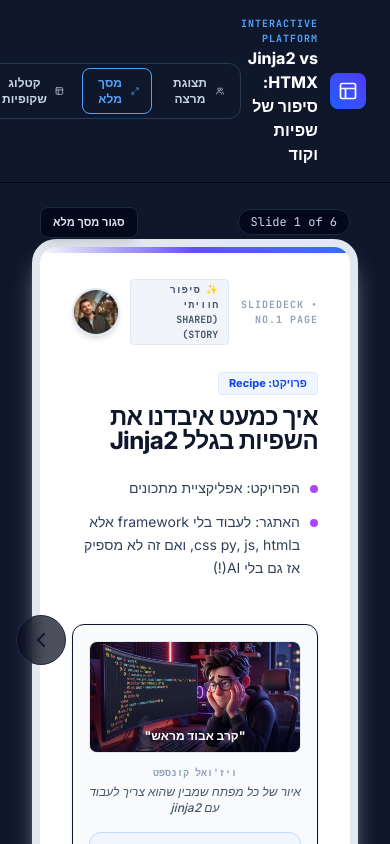
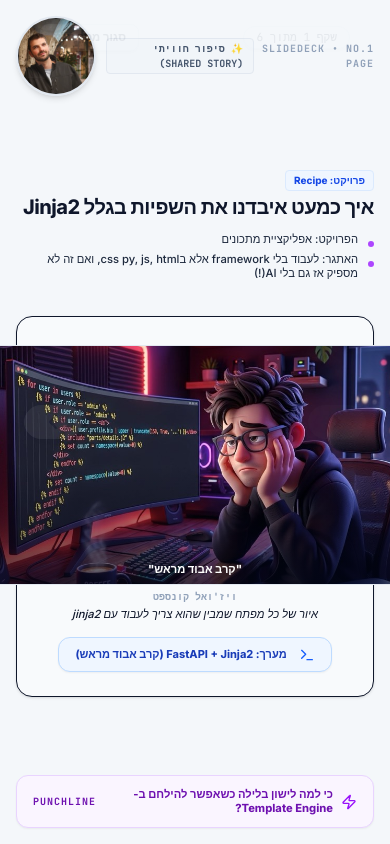
Before and after one commit to David-Beninson/recipe_presentation, a React (Vite) app: page / in a window 390 px wide. Both pictures are taken after a click on the button "מסך מלא". Shown: the top 844 px of the page. Built offline with nearby package versions, Linux system fonts and the light colour scheme.

Commit message:
feat: implement Netflix-style auto-hiding controls and responsive layout adjustments for fullscreen presentation mode

```diff
--- a/src/App.tsx
+++ b/src/App.tsx
@@ -74,6 +74,65 @@
   const [newPointInput, setNewPointInput] = useState("");
 
   const notesEndRef = useRef<HTMLDivElement>(null);
+
+  // --- Fullscreen API & Netflix-style Controls Auto-hide ---
+  const [showControls, setShowControls] = useState(true);
+  const controlsTimeoutRef = useRef<any>(null);
+
+  useEffect(() => {
+    const handleFullscreenChange = () => {
+      if (!document.fullscreenElement && viewMode === "fullscreen") {
+        setViewMode("presenter");
+      }
+    };
+    document.addEventListener("fullscreenchange", handleFullscreenChange);
+    return () => document.removeEventListener("fullscreenchange", handleFullscreenChange);
+  }, [viewMode]);
+
+  useEffect(() => {
+    if (viewMode === "fullscreen") {
+      if (!document.fullscreenElement) {
+        document.documentElement.requestFullscreen().catch((err) => {
+          console.error("Error enabling fullscreen:", err);
+        });
+      }
+    } else {
+      if (document.fullscreenElement) {
+        document.exitFullscreen().catch((err) => {
+          console.error("Error exiting fullscreen:", err);
+        });
+      }
+    }
+  }, [viewMode]);
+
+  useEffect(() => {
+    if (viewMode !== "fullscreen") {
+      setShowControls(true);
+      return;
+    }
+
+    const handleMouseMove = () => {
+      setShowControls(true);
+      if (controlsTimeoutRef.current) {
+        clearTimeout(controlsTimeoutRef.current);
+      }
+      controlsTimeoutRef.current = setTimeout(() => {
+        setShowControls(false);
+      }, 2500);
+    };
+
+    window.addEventListener("mousemove", handleMouseMove);
+    controlsTimeoutRef.current = setTimeout(() => {
+      setShowControls(false);
+    }, 2500);
+
+    return () => {
+      window.removeEventListener("mousemove", handleMouseMove);
+      if (controlsTimeoutRef.current) {
+        clearTimeout(controlsTimeoutRef.current);
+      }
+    };
+  }, [viewMode]);
 
   // --- Timer effect ---
   useEffect(() => {
@@ -186,6 +245,76 @@
 
   return (
     <div className="min-h-screen bg-slate-50 text-slate-900 flex flex-col font-sans relative antialiased overflow-x-hidden">
+
+      <style dangerouslySetInnerHTML={{ __html: `
+        .fullscreen-active .grid-cols-1.md\\:grid-cols-2 {
+          gap: 0.5rem !important;
+        }
+        .fullscreen-active .border-4 {
+          border-width: 2px !important;
+          padding: 0.5rem !important;
+          border-radius: 0.75rem !important;
+        }
+        .fullscreen-active .min-h-\\[105px\\],
+        .fullscreen-active .min-h-\\[300px\\] {
+          min-height: 0 !important;
+          min-height: 45px !important;
+          margin-bottom: 0.25rem !important;
+        }
+        .fullscreen-active .mb-4,
+        .fullscreen-active .my-4,
+        .fullscreen-active .mb-3 {
+          margin-bottom: 0.25rem !important;
+          margin-top: 0.25rem !important;
+        }
+        .fullscreen-active p,
+        .fullscreen-active .text-xs,
+        .fullscreen-active .text-sm {
+          font-size: 0.7rem !important;
+          line-height: 1.2 !important;
+        }
+        .fullscreen-active h4 {
+          font-size: 0.75rem !important;
+        }
+        .fullscreen-active form {
+          margin-bottom: 0.25rem !important;
+        }
+        .fullscreen-active input,
+        .fullscreen-active button {
+          font-size: 0.7rem !important;
+          padding-top: 0.25rem !important;
+          padding-bottom: 0.25rem !important;
+        }
+        .fullscreen-active pre {
+          font-size: 0.65rem !important;
+        }
+        .fullscreen-active .max-h-\\[220px\\] {
+          max-height: 80px !important;
+        }
+        .fullscreen-active .max-h-\\[120px\\] {
+          max-height: none !important;
+        }
+        .fullscreen-active .gap-6,
+        .fullscreen-active .gap-5 {
+          gap: 0.5rem !important;
+        }
+        .fullscreen-active .lg\\:w-1\\/2.justify-between {
+          justify-content: flex-start !important;
+        }
+        .fullscreen-active .lg\\:w-1\\/2.justify-between pre {
+          margin-top: -1px !important;
+          flex: 1 !important;
+          height: auto !important;
+          max-height: none !important;
+        }
+        .fullscreen-active .bg-amber-50 {
+          padding: 0.25rem 0.5rem !important;
+          margin-bottom: 0.35rem !important;
+        }
+        .fullscreen-active .lg\\:w-1\\/3 {
+          width: 22% !important;
+        }
+      `}} />
 
       {/* Decorative Grid Line Patterns */}
       <div className="absolute inset-0 bg-[linear-gradient(to_right,#e2e8f0_1px,transparent_1px),linear-gradient(to_bottom,#e2e8f0_1px,transparent_1px)] bg-[size:4rem_4rem] [mask-image:radial-gradient(ellipse_60%_50%_at_50%_0%,#000_70%,transparent_100%)] opacity-40 pointer-events-none" />
@@ -534,18 +663,18 @@
 
         {/* VIEW 3: FULLSCREEN PRESENTATION MODE */}
         {viewMode === "fullscreen" && (
-          <div className="flex-1 bg-slate-900 flex flex-col justify-between p-8 relative overflow-hidden transition-all duration-300" dir="rtl">
+          <div className="fixed inset-0 z-50 w-screen h-screen bg-[#f4f7fa] flex flex-col justify-between overflow-hidden transition-all duration-300 fullscreen-active" dir="rtl">
 
             {/* Minimal floating navigation header */}
-            <div className="absolute top-6 left-6 right-6 flex items-center justify-between z-10 px-4 pointer-events-none">
-              <span className="px-3 py-1 bg-slate-950/80 backdrop-blur-md rounded-full text-xs font-mono text-slate-300 border border-slate-800">
-                Slide {currentSlideIndex + 1} of {slides.length}
+            <div className={`absolute top-6 left-6 right-6 flex items-center justify-between z-50 px-4 transition-opacity duration-500 ${showControls ? "opacity-100" : "opacity-0 pointer-events-none"}`}>
+              <span className="px-3 py-1 bg-white/90 backdrop-blur-md rounded-full text-xs font-mono text-slate-800 border border-slate-200 shadow-md">
+                שקף {currentSlideIndex + 1} מתוך {slides.length}
               </span>
 
-              <div className="flex gap-2 pointer-events-auto">
+              <div className="flex gap-2">
                 <button
                   onClick={() => setViewMode("presenter")}
-                  className="px-3 py-1.5 bg-slate-950/80 backdrop-blur-md border border-slate-800 text-slate-200 text-[11px] font-semibold rounded-lg hover:text-blue-400 transition-colors shadow-lg"
+                  className="px-3 py-1.5 bg-white/90 backdrop-blur-md border border-slate-200 text-slate-800 text-[11px] font-semibold rounded-lg hover:text-blue-655 hover:bg-slate-50 transition-colors shadow-md cursor-pointer"
                 >
                   סגור מסך מלא
                 </button>
@@ -553,23 +682,25 @@
             </div>
 
             {/* Slides display maximized */}
-            <div className="flex-1 flex items-center justify-center my-6">
+            <div className="flex-1 w-full h-full">
               <PresenterPageSlide key={currentSlide.id} slide={currentSlide} isFullscreen />
             </div>
 
-            {/* Invisible cursor regions for slide swapping or floating control panel */}
-            <div className="flex items-center justify-between h-1">
+            {/* Floating Navigation Controls */}
+            <div className={`transition-opacity duration-500 ${showControls ? "opacity-100" : "opacity-0 pointer-events-none"}`}>
               <button
                 onClick={prevSlide}
                 disabled={currentSlideIndex === 0}
-                className="absolute right-4 top-1/2 -translate-y-1/2 p-3 bg-slate-950/70 backdrop-blur hover:bg-slate-950 rounded-full border border-slate-800 text-slate-350 hover:text-white transition-all disabled:opacity-0"
+                className="absolute right-6 top-1/2 -translate-y-1/2 p-4 bg-white/90 backdrop-blur-md hover:bg-slate-50 disabled:opacity-30 rounded-full border border-slate-200 text-slate-700 hover:text-blue-600 transition-all shadow-lg cursor-pointer"
+                title="הקודם"
               >
                 <ChevronRight className="h-6 w-6" />
               </button>
               <button
                 onClick={nextSlide}
                 disabled={currentSlideIndex === slides.length - 1}
-                className="absolute left-4 top-1/2 -translate-y-1/2 p-3 bg-slate-950/70 backdrop-blur hover:bg-slate-950 rounded-full border border-slate-800 text-slate-350 hover:text-white transition-all disabled:opacity-0"
+                className="absolute left-6 top-1/2 -translate-y-1/2 p-4 bg-white/90 backdrop-blur-md hover:bg-slate-50 disabled:opacity-30 rounded-full border border-slate-200 text-slate-700 hover:text-blue-600 transition-all shadow-lg cursor-pointer"
+                title="הבא"
               >
                 <ChevronLeft className="h-6 w-6" />
               </button>
@@ -582,12 +713,7 @@
   );
 }
 
-
-// ==========================================
-// RENDER COMPONENT: Dynamic Persona Page Slide
-// ==========================================
 function PresenterPageSlide({ slide, isFullscreen = false }: { slide: SlideData; isFullscreen?: boolean; key?: React.Key }) {
-
   // Choose layout tokens based on slide's persona skin
   const getSkinTheme = (persona: SlidePersona) => {
     switch (persona) {
@@ -625,16 +751,20 @@
 
   return (
     <div
-      className={`w-full max-w-5xl rounded-3xl border-8 border-slate-200 bg-white shadow-xl shadow-slate-200/50 flex flex-col justify-between overflow-hidden animate-fade-in relative transition-all duration-300 ${isFullscreen ? "min-h-[550px] p-8 md:p-12" : "min-h-[460px] p-6 md:p-8"
+      className={`w-full flex flex-col justify-between animate-fade-in relative transition-all duration-300 ${
+        isFullscreen
+          ? "w-full h-screen max-h-screen bg-[#f4f7fa] p-4 md:p-8 lg:p-10 text-slate-900 overflow-hidden"
+          : "max-w-5xl rounded-3xl border-8 border-slate-200 bg-white shadow-xl shadow-slate-200/50 min-h-[460px] p-6 md:p-8 text-slate-900"
       }`}
       dir="rtl"
     >
-
       {/* Decorative Slide Background elements */}
+      {!isFullscreen && (
         <div className="absolute top-0 right-0 left-0 h-1.5 bg-gradient-to-l from-blue-600 via-indigo-600 to-transparent opacity-90" />
+      )}
 
       {/* Slide Header Info / Persona Category indicator */}
-      <div className="flex justify-between items-center mb-6">
+      <div className={`flex justify-between items-center ${isFullscreen ? "mb-2 lg:mb-3" : "mb-6"}`}>
         <span className="font-mono text-[10px] tracking-widest text-slate-400 font-bold">
           SLIDEDECK • NO.{slide.number} PAGE
         </span>
@@ -646,30 +776,38 @@
           <img
             src={oliverImg}
             alt="Oliver"
-            className="w-12 h-12 rounded-full border-2 border-slate-200 shadow-md object-cover"
+            className={`${isFullscreen ? "w-20 h-20" : "w-12 h-12"} rounded-full border-2 border-slate-200 shadow-md object-cover`}
           />
         </div>
       </div>
 
       {/* Main Slide Grid layout Content panel */}
-      <div className="flex-1 flex flex-col justify-center space-y-5">
+      <div className={`flex-1 flex flex-col justify-center ${isFullscreen ? "space-y-3 lg:space-y-4" : "space-y-5"}`}>
         <div>
           {slide.content.subheading && (
-            <span className="inline-block px-2.5 py-0.5 bg-blue-50 border border-blue-100 text-blue-700 text-[11px] font-bold rounded-sm mb-2.5 w-fit font-sans">
+            <span className={`inline-block border font-bold rounded-sm w-fit font-sans ${
+              isFullscreen
+                ? "px-2 py-0.5 bg-blue-50 border border-blue-100 text-blue-700 text-[10px] mb-1.5"
+                : "px-2.5 py-0.5 bg-blue-50 border border-blue-100 text-blue-700 text-[11px] mb-2.5"
+            }`}>
               {slide.content.subheading}
             </span>
           )}
-          <h2 className={`font-sans text-2xl md:text-4xl tracking-tight leading-none font-extrabold ${skin.fontTitle}`}>
+          <h2 className={`font-sans tracking-tight leading-none font-extrabold ${skin.fontTitle} ${
+            isFullscreen ? "text-xl md:text-3xl lg:text-4xl" : "text-2xl md:text-4xl"
+          }`}>
             {slide.title}
           </h2>
         </div>
 
         {/* Bullet points mapping */}
-        <div className="space-y-3 pt-1">
+        <div className={`pt-1 ${isFullscreen ? "space-y-1.5 lg:space-y-2" : "space-y-3"}`}>
           {slide.content.points.map((point, index) => (
             <div key={index} className="flex items-start gap-2.5 text-right">
-              <span className={`mt-2 shrink-0 h-2 w-2 rounded-full ${slide.persona === "technical" ? "bg-emerald-500" : slide.persona === "marketing" ? "bg-amber-500" : "bg-purple-500"}`} />
-              <p className="text-slate-700 text-sm md:text-base leading-relaxed font-sans">
+              <span className={`mt-2 shrink-0 h-1.5 w-1.5 rounded-full ${slide.persona === "technical" ? "bg-emerald-500" : slide.persona === "marketing" ? "bg-amber-500" : "bg-purple-500"}`} />
+              <p className={`leading-relaxed font-sans ${
+                isFullscreen ? "text-slate-800 text-sm md:text-base lg:text-lg font-medium" : "text-slate-700 text-sm md:text-base"
+              }`}>
                 {point}
               </p>
             </div>
@@ -677,18 +815,17 @@
         </div>
 
         {/* DYNAMIC SANDBOX INTEGRATION DEPENDING ON ACTIVE SLIDE */}
-        {/* Letting each slide contain an amazing visual helper showcase */}
-        <div className="pt-4 mt-2">
+        <div className={`pt-4 min-h-0 ${isFullscreen ? "mt-2" : "mt-2"}`}>
           {slide.number === 1 && (
-            <div className="bg-slate-50 p-4 rounded-xl border border-slate-250 text-center shadow-sm flex flex-col items-center">
-              <div className="relative w-full max-w-xs h-28 mb-3 rounded-lg overflow-hidden border border-slate-200">
+            <div className={`bg-slate-50 border border-slate-250 text-center shadow-sm flex flex-col items-center ${isFullscreen ? "p-6 rounded-2xl max-w-xl mx-auto" : "p-4 rounded-xl"}`}>
+              <div className={`relative rounded-lg overflow-hidden border border-slate-200 ${isFullscreen ? "w-[420px] h-60 mb-3" : "w-full max-w-xs h-28 mb-3"}`}>
                 <img src={exhaustedDeveloperJinja} alt="Exhausted developer looking at spaghetti code" className="w-full h-full object-cover" />
                 <div className="absolute inset-0 bg-gradient-to-t from-slate-950/70 via-transparent to-transparent flex items-end p-2 justify-center">
                   <span className="text-white text-xs font-bold font-sans drop-shadow-md">"קרב אבוד מראש"</span>
                 </div>
               </div>
               <span className="text-[10px] text-slate-400 block mb-1 font-mono uppercase font-bold">ויז'ואל קונספט</span>
-              <p className="text-slate-600 font-sans text-xs md:text-sm font-medium italic">
+              <p className="text-slate-655 font-sans text-xs md:text-sm font-medium italic">
                 {slide.concept}
               </p>
               <div className="mt-4 flex justify-center">
@@ -703,12 +840,12 @@
           )}
 
           {slide.number === 2 && (
-            <div className="bg-slate-50 p-4 rounded-xl border border-slate-250 shadow-sm">
+            <div className={`bg-slate-50 border border-slate-250 shadow-sm ${isFullscreen ? "p-6 rounded-2xl max-w-2xl mx-auto" : "p-4 rounded-xl"}`}>
               <div className="flex items-center gap-2 mb-2">
                 <span className="px-2 py-0.5 text-[10px] bg-emerald-100 border border-emerald-250 text-emerald-800 rounded font-mono font-bold">FastAPI Check</span>
                 <span className="text-[11px] text-slate-500 font-sans">Reality Check: סימולציה של חלוקת תהליכי Async</span>
               </div>
-              <div className="bg-slate-900 p-3.5 rounded-lg border border-slate-950 overflow-auto font-mono text-[11.5px] text-zinc-300 text-left shadow-inner" dir="ltr">
+              <div className={`bg-slate-900 rounded-lg border border-slate-950 overflow-auto font-mono text-zinc-300 text-left shadow-inner whitespace-pre ${isFullscreen ? "p-5 text-xs leading-relaxed" : "p-3.5 text-[11.5px]"}`} dir="ltr">
                 <span className="text-emerald-400 font-bold">@app.get("/")</span>{"\n"}
                 <span className="text-purple-400 font-bold">async def</span> <span className="text-blue-400">home</span>(request: Request):{"\n"}
                 {"  "}<span className="text-zinc-500"># Jinja2 rendering inside Event Loop!</span>{"\n"}
@@ -740,12 +877,12 @@
           )}
 
           {slide.number === 6 && (
-            <div className="bg-gradient-to-r from-slate-50 to-slate-100 p-5 rounded-2xl border border-slate-250 text-center space-y-3 shadow-xs">
+            <div className={`bg-gradient-to-r from-slate-50 to-slate-100 border border-slate-250 text-center space-y-3 shadow-xs ${isFullscreen ? "p-8 rounded-2xl max-w-2xl mx-auto" : "p-5 rounded-2xl"}`}>
               <div className="flex justify-center flex-col items-center">
                 <Award className="h-10 w-10 text-blue-600 animate-bounce mb-2" />
                 <h4 className="text-sm md:text-base font-extrabold text-slate-900">מסקנה מהפרויקט: הפרודוקטיביות החדשה 🚀</h4>
               </div>
-              <p className="text-xs md:text-sm text-slate-600 max-w-lg mx-auto leading-relaxed">
+              <p className="text-xs md:text-sm text-slate-655 max-w-lg mx-auto leading-relaxed">
                 פה אמנם השתמשתי בAI לכתוב לרוב קומנטים (ולמצגת כמובן), אבל בכללי אולי כן לעבוד עם AI?
               </p>
               <div className="pt-2 flex justify-center">
@@ -766,7 +903,10 @@
 
       {/* Slide Punchline Footer panel */}
       {slide.content.punchline && (
-        <div className={`mt-6 px-4 py-3 rounded-xl border flex items-center justify-between text-right relative overflow-hidden shadow-xs ${slide.persona === "technical"
+        <div className={`px-4 py-3 rounded-xl border flex items-center justify-between text-right relative overflow-hidden shadow-xs ${
+          isFullscreen ? "max-w-2xl mx-auto w-full mt-4" : "w-full mt-6"
+        } ${
+          slide.persona === "technical"
             ? "bg-emerald-50 border-emerald-200 text-emerald-800"
             : slide.persona === "marketing"
               ? "bg-amber-50 border-amber-200 text-amber-800"
@@ -779,12 +919,11 @@
             </span>
           </div>
 
-          <span className="text-[10px] uppercase font-mono tracking-widest text-slate-400 font-bold shrink-0">
+          <span className="text-[10px] uppercase font-mono tracking-widest text-slate-450 font-bold shrink-0">
             PUNCHLINE
           </span>
         </div>
       )}
-
     </div>
   );
 }
```
Lines whose indentation alone changed are shown as unchanged.
